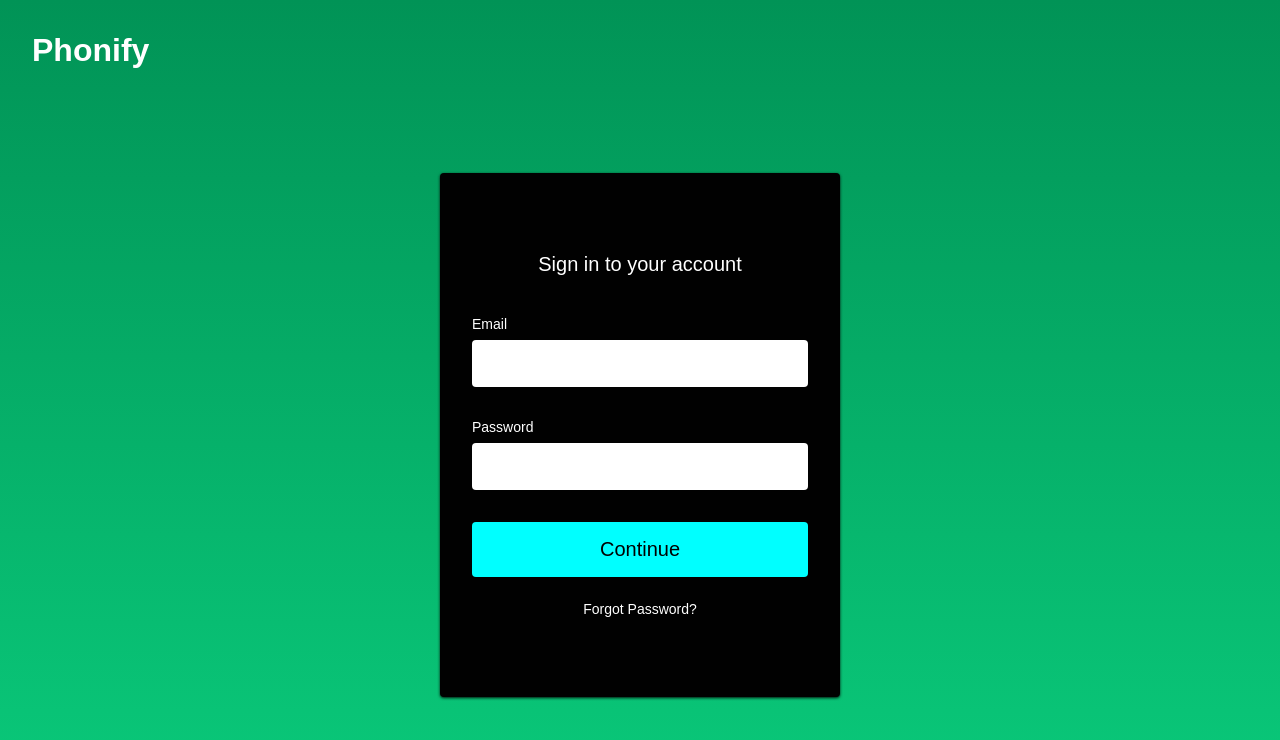
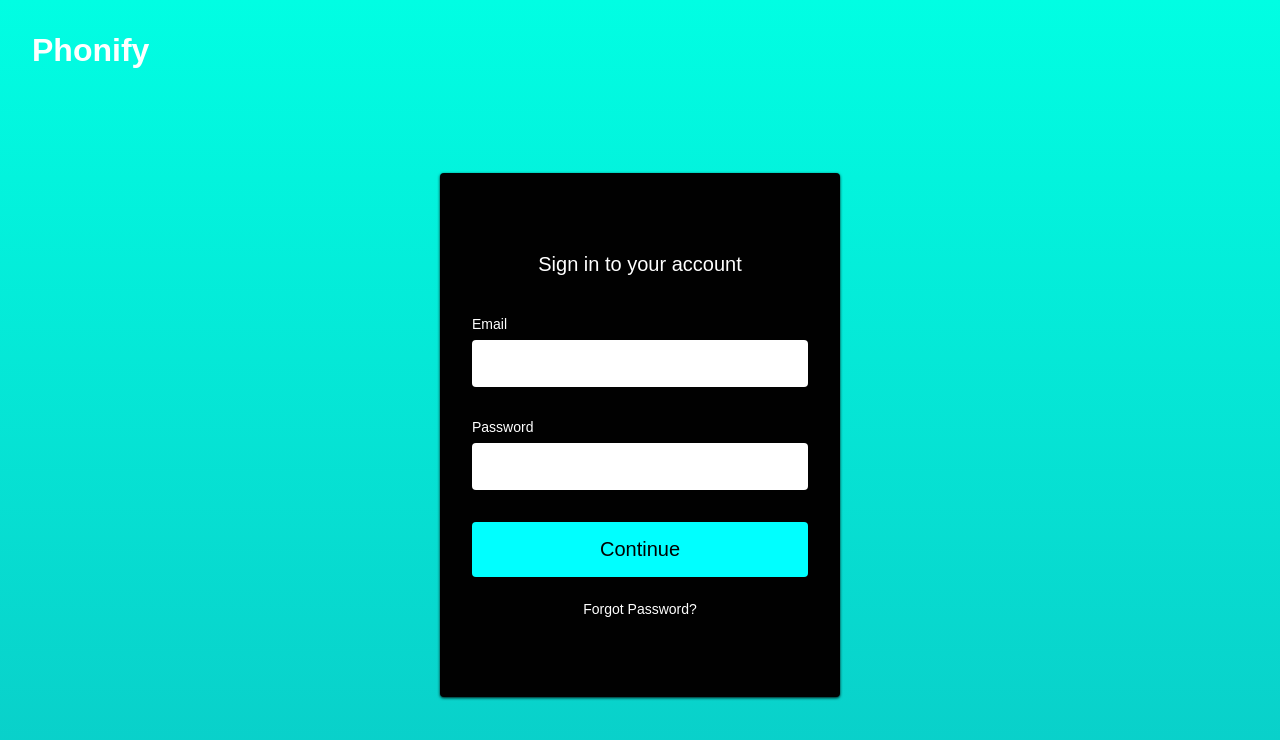
Before and after one commit to Jose-Escobedo/phonify-frontend, a React (Create React App) app: page /Login in a window 1280 px wide. Shown: the top 740 px of the page. Built offline with nearby package versions, Linux system fonts and the light colour scheme; a web font is replaced by a local one.

Commit message:
adding login gradient

```diff
--- a/src/components/Login/LoginElements.js
+++ b/src/components/Login/LoginElements.js
@@ -12,8 +12,8 @@
   overflow: hidden;
   background: linear-gradient(
     180deg,
-    rgba(1, 147, 86, 1) 0%,
-    rgba(10, 201, 122, 1) 100%
+    rgba(1, 254, 227, 1) 0%,
+    rgba(10, 205, 200, 1) 100%
   );
 `;
 
```
